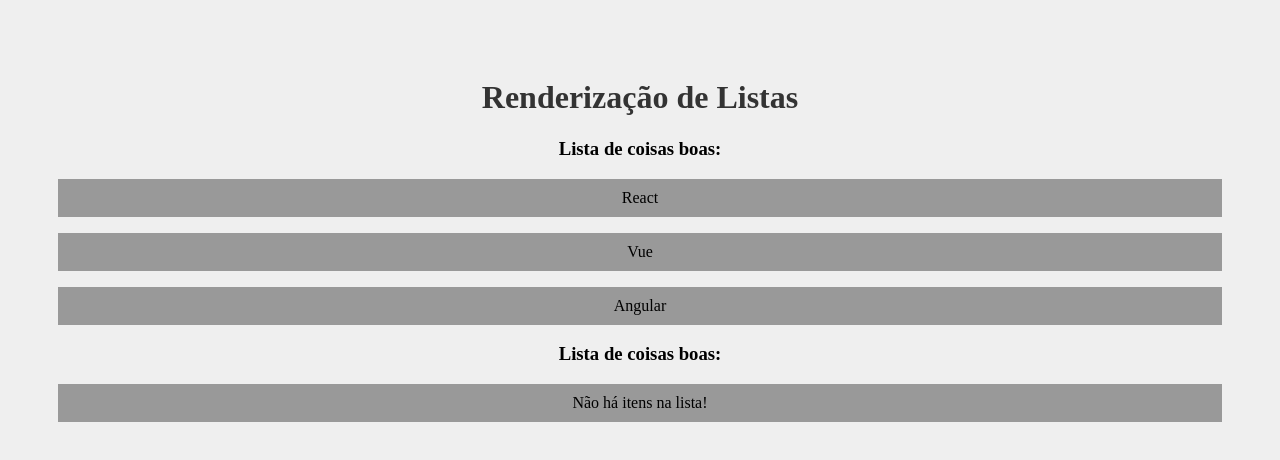
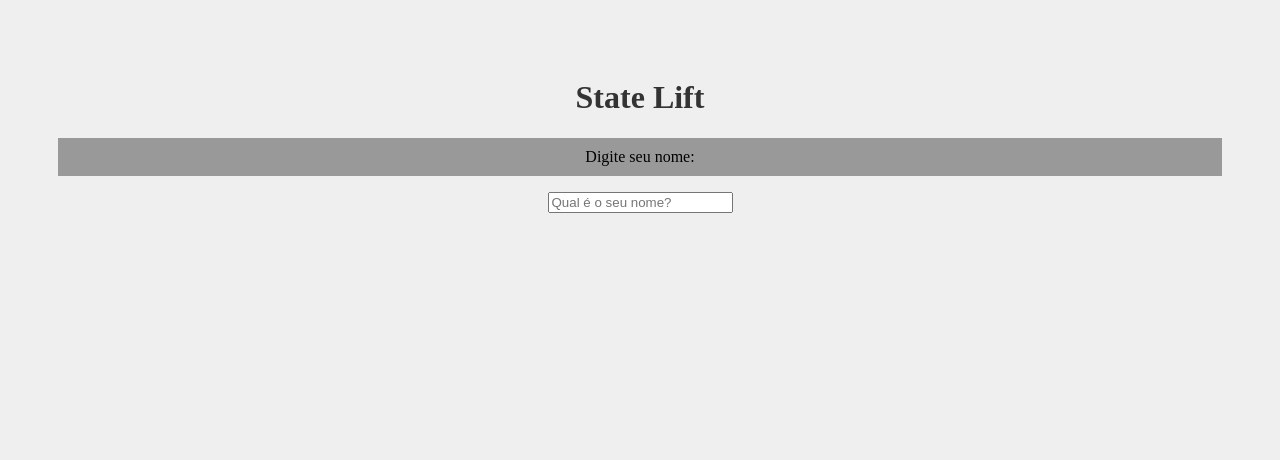
Before and after one commit to FalcaoHS/ReactCurso, a React (Create React App) app in the folder curso/: page / in a window 1280 px wide. Shown: the top 460 px of the page. Built offline with nearby package versions, Linux system fonts and the light colour scheme.

Commit message:
Curso React: State Lift - #14

```diff
--- a/curso/src/App.js
+++ b/curso/src/App.js
@@ -1,15 +1,15 @@
+import {useState} from 'react'
 import './App.css'
-import OutraLista from './components/OutraLista';
+import SeuNome from './components/SeuNome';
+import Saudacao from './components/Saudacao';
 
 function App() {
-
-  const meusItens = ['React','Vue', 'Angular']
-
+  const [nome, setNome] = useState()
   return (
     <div className="App">
-      <h1>Renderização de Listas</h1>
-      <OutraLista itens={meusItens}/>
-      <OutraLista itens={[]}/>
+      <h1>State Lift</h1>
+      <SeuNome setNome = {setNome} />
+      <Saudacao nome={nome} />
     </div>
   )
 }
--- /dev/null
+++ b/curso/src/components/Saudacao.js
@@ -0,0 +1,9 @@
+function Saudacao({nome}){
+    function gerarSaudacao(algumnome){
+       return `Olá, ${algumnome}, tudo bem?`
+    }
+
+    return<>{nome && <p>{gerarSaudacao(nome)}</p>}</>
+}
+
+export default Saudacao
--- /dev/null
+++ b/curso/src/components/SeuNome.js
@@ -0,0 +1,14 @@
+function SeuNome({ setNome }){
+    return(
+        <div>
+            <p>Digite seu nome:</p>
+            <input
+            type="text"
+            placeholder="Qual é o seu nome?"
+            onChange={(e)=> setNome(e.target.value)}
+            />
+        </div>
+    )
+}
+
+export default SeuNome
```
